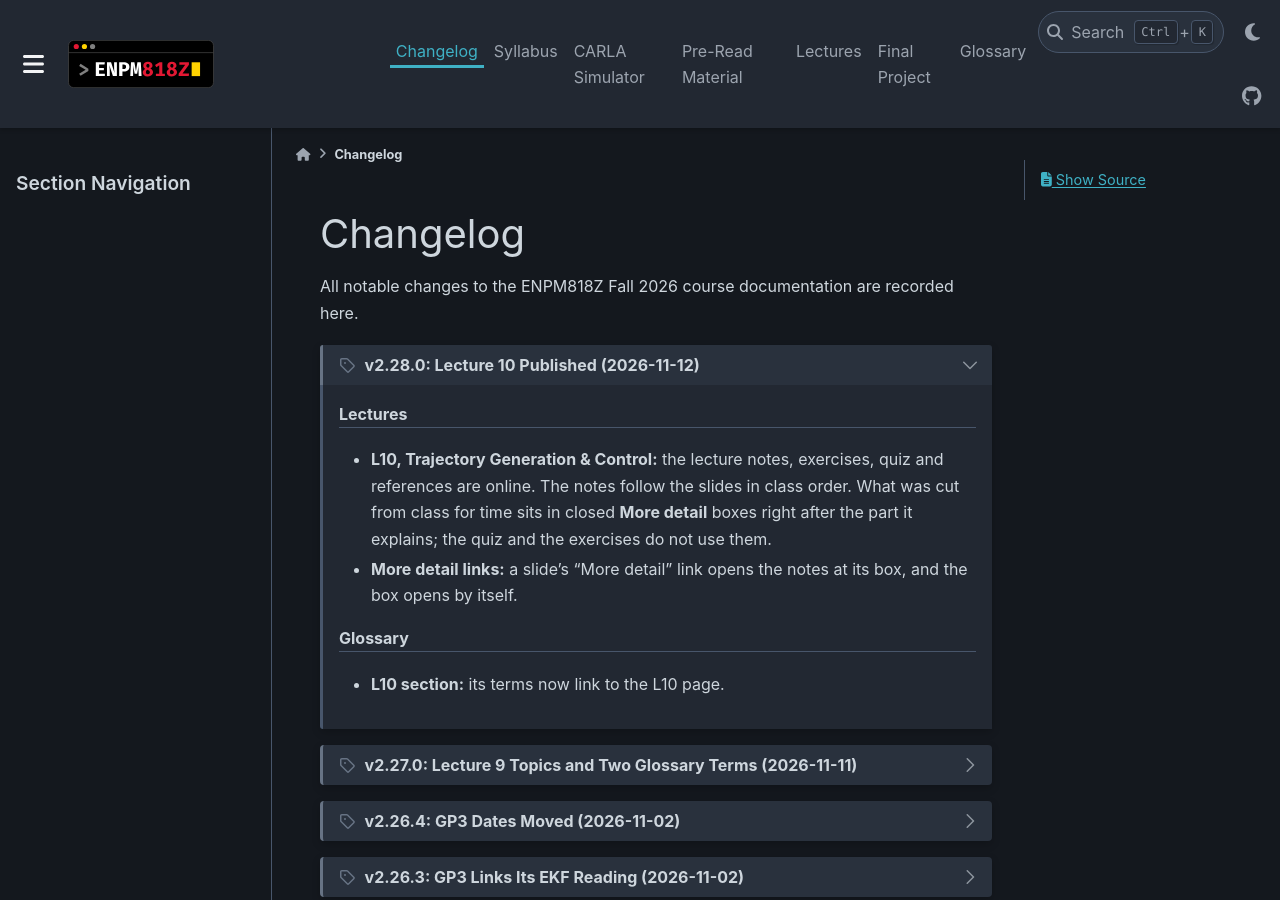
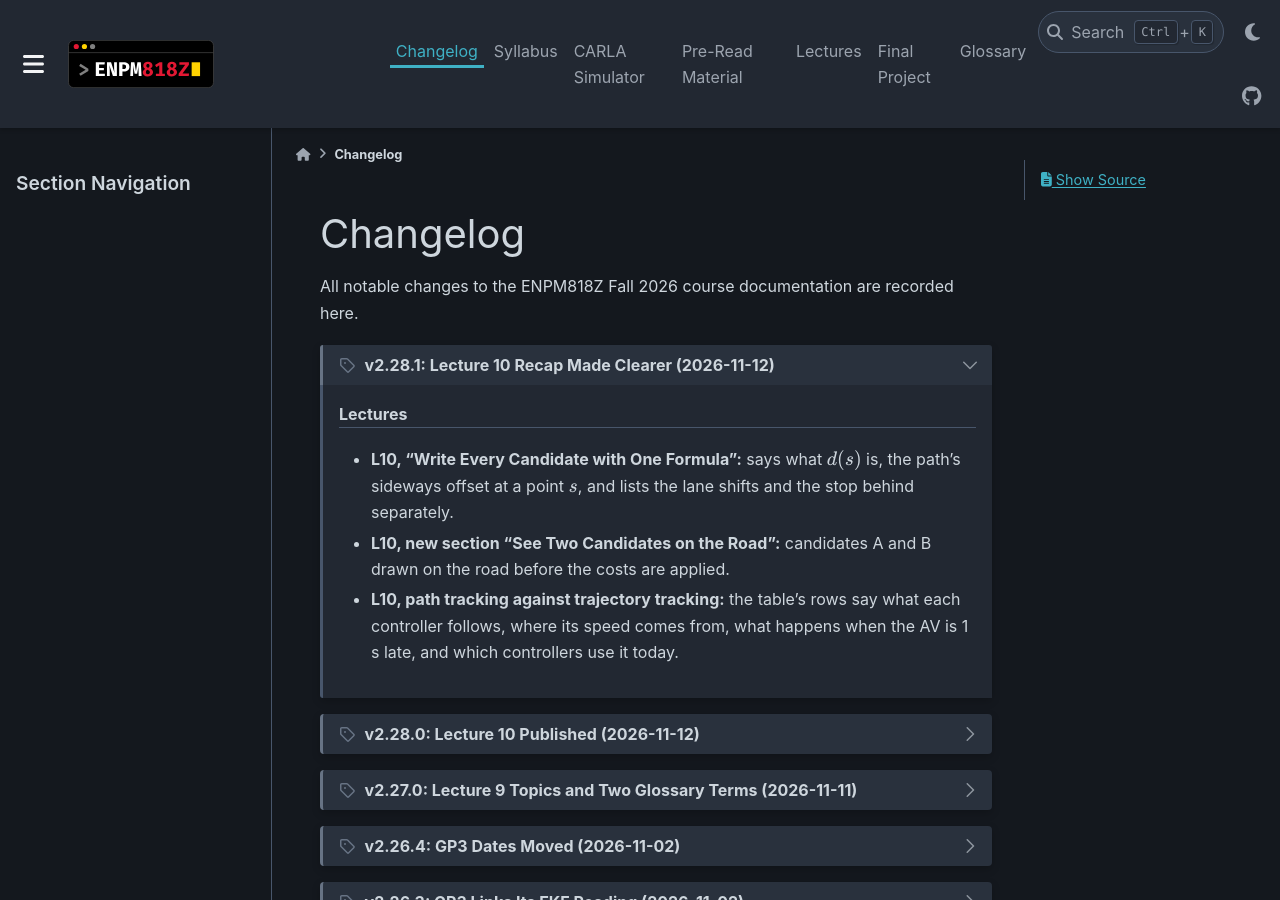
Before and after one commit to zeidk/enpm818z-fall-2026-docs, a Sphinx documentation site: the page built from docs/source/changelog/changelog.rst, in a window 1280 px wide and 900 px high. Built offline with Sphinx 7.4.7 and the PyData theme 0.15.4, drawn with Linux system fonts in a browser that asks for light colours; pages that are not in the unit, such as notebooks, are missing from menus.

Commit message:
v2.28.1: L10 recap: d(s) defined, A and B on the road, tracking table reworded

```diff
--- a/docs/source/changelog/changelog.rst
+++ b/docs/source/changelog/changelog.rst
@@ -5,10 +5,26 @@ Changelog
 All notable changes to the ENPM818Z Fall 2026 course documentation are recorded here.
 
 
+.. dropdown:: v2.28.1: Lecture 10 Recap Made Clearer (2026-11-12)
+   :icon: tag
+   :class-container: sd-border-success
+   :open:
+
+   .. rubric:: Lectures
+
+   - **L10, "Write Every Candidate with One Formula":** says what
+     :math:`d(s)` is, the path's sideways offset at a point :math:`s`, and
+     lists the lane shifts and the stop behind separately.
+   - **L10, new section "See Two Candidates on the Road":** candidates A and
+     B drawn on the road before the costs are applied.
+   - **L10, path tracking against trajectory tracking:** the table's rows
+     say what each controller follows, where its speed comes from, what
+     happens when the AV is 1 s late, and which controllers use it today.
+
+
 .. dropdown:: v2.28.0: Lecture 10 Published (2026-11-12)
    :icon: tag
    :class-container: sd-border-success
-   :open:
 
    .. rubric:: Lectures
 
```
Also changed, not shown: docs/source/lectures/lecture10/l10_lecture.rst (+65 -31 lines), docs/source/_static/images/L10/scurve_q.png, docs/source/_static/images/L10/scurve_setup.png, docs/source/_static/images/L10/two_candidates.png (added).
